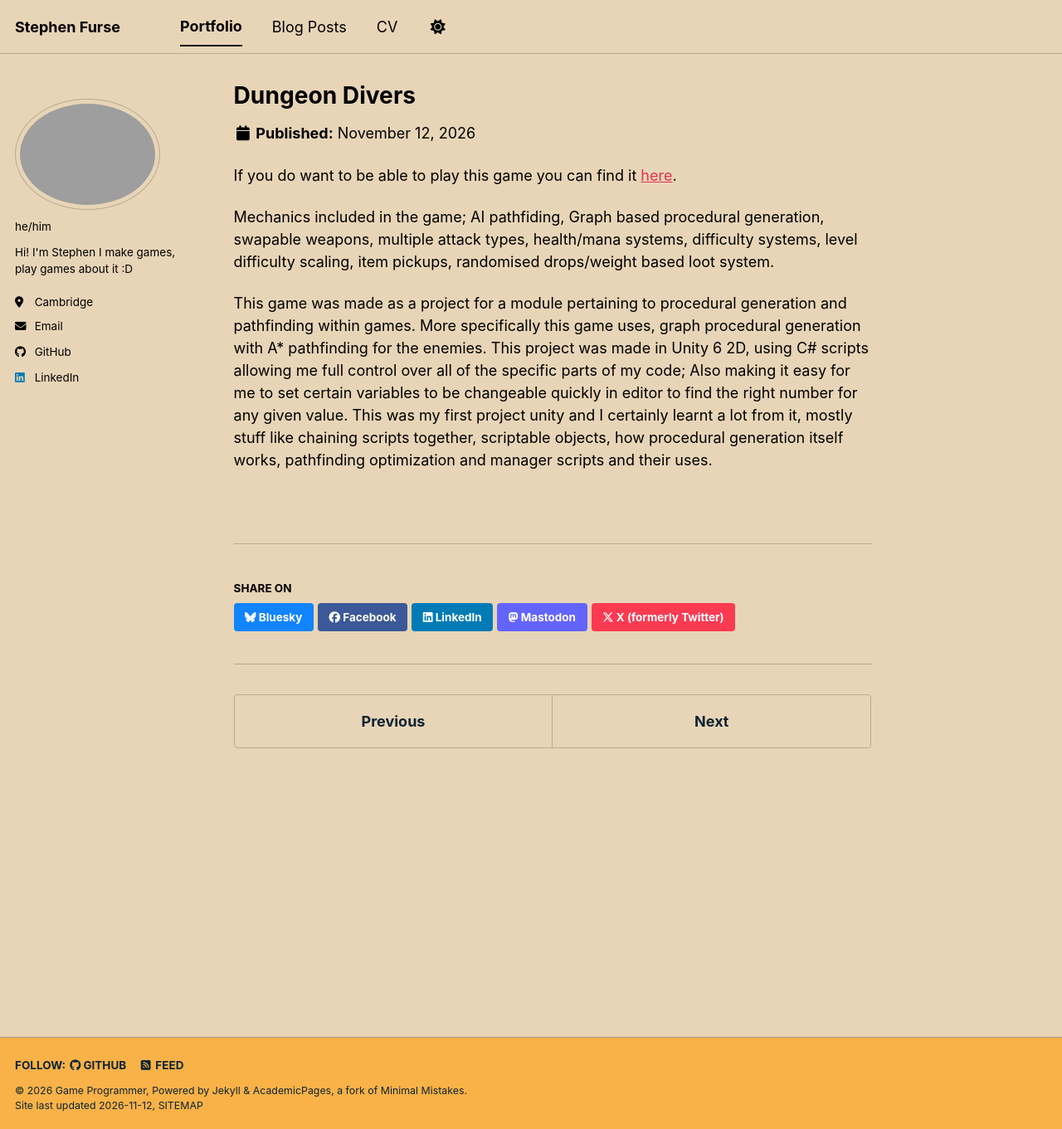
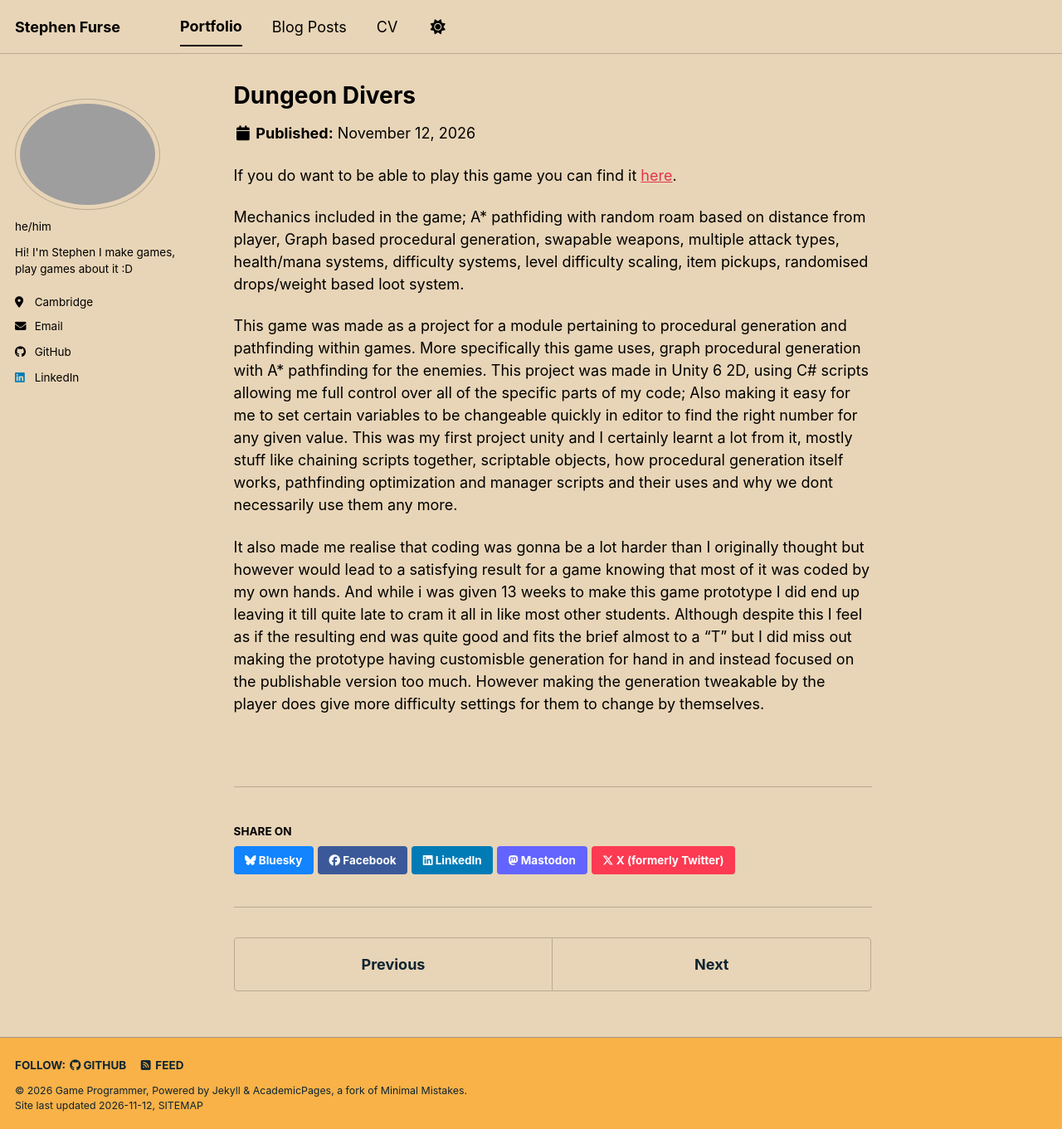
Before and after one commit to Stephen-Furse/Stephen-Furse.github.io, a Jekyll site: the page built from _portfolio/portfolio-1.md, in a window 1280 px wide and 1361 px high. Shown: the whole window at 83% size. Built offline with Jekyll 4.4.1, drawn with Linux system fonts in a browser that asks for light colours; a script bundle is joined from its source files by our own code; a style sheet for code colours, icons or effects is not loaded.

Commit message:
writing up dungeon divers

```diff
--- a/_portfolio/portfolio-1.md
+++ b/_portfolio/portfolio-1.md
@@ -6,6 +6,8 @@ collection: portfolio
 
 If you do want to be able to play this game you can find it [here](https://static-eulogy-studios.itch.io).
 
-Mechanics included in the game; AI pathfiding, Graph based procedural generation, swapable weapons, multiple attack types, health/mana systems, difficulty systems, level difficulty scaling, item pickups, randomised drops/weight based loot system.
+Mechanics included in the game; A* pathfiding with random roam based on distance from player, Graph based procedural generation, swapable weapons, multiple attack types, health/mana systems, difficulty systems, level difficulty scaling, item pickups, randomised drops/weight based loot system.
 
-This game was made as a project for a module pertaining to procedural generation and pathfinding within games. More specifically this game uses, graph procedural generation with A* pathfinding for the enemies. This project was made in Unity 6 2D, using C# scripts allowing me full control over all of the specific parts of my code; Also making it easy for me to set certain variables to be changeable quickly in editor to find the right number for any given value. This was my first project unity and I certainly learnt a lot from it, mostly stuff like chaining scripts together, scriptable objects, how procedural generation itself works, pathfinding optimization and manager scripts and their uses.
+This game was made as a project for a module pertaining to procedural generation and pathfinding within games. More specifically this game uses, graph procedural generation with A* pathfinding for the enemies. This project was made in Unity 6 2D, using C# scripts allowing me full control over all of the specific parts of my code; Also making it easy for me to set certain variables to be changeable quickly in editor to find the right number for any given value. This was my first project unity and I certainly learnt a lot from it, mostly stuff like chaining scripts together, scriptable objects, how procedural generation itself works, pathfinding optimization and manager scripts and their uses and why we dont necessarily use them any more.
+
+It also made me realise that coding was gonna be a lot harder than I originally thought but however would lead to a satisfying result for a game knowing that most of it was coded by my own hands. And while i was given 13 weeks to make this game prototype I did end up leaving it till quite late to cram it all in like most other students. Although despite this I feel as if the resulting end was quite good and fits the brief almost to a "T" but I did miss out making the prototype having customisble generation for hand in and instead focused on the publishable version too much. However making the generation tweakable by the player does give more difficulty settings for them to change by themselves.
```
